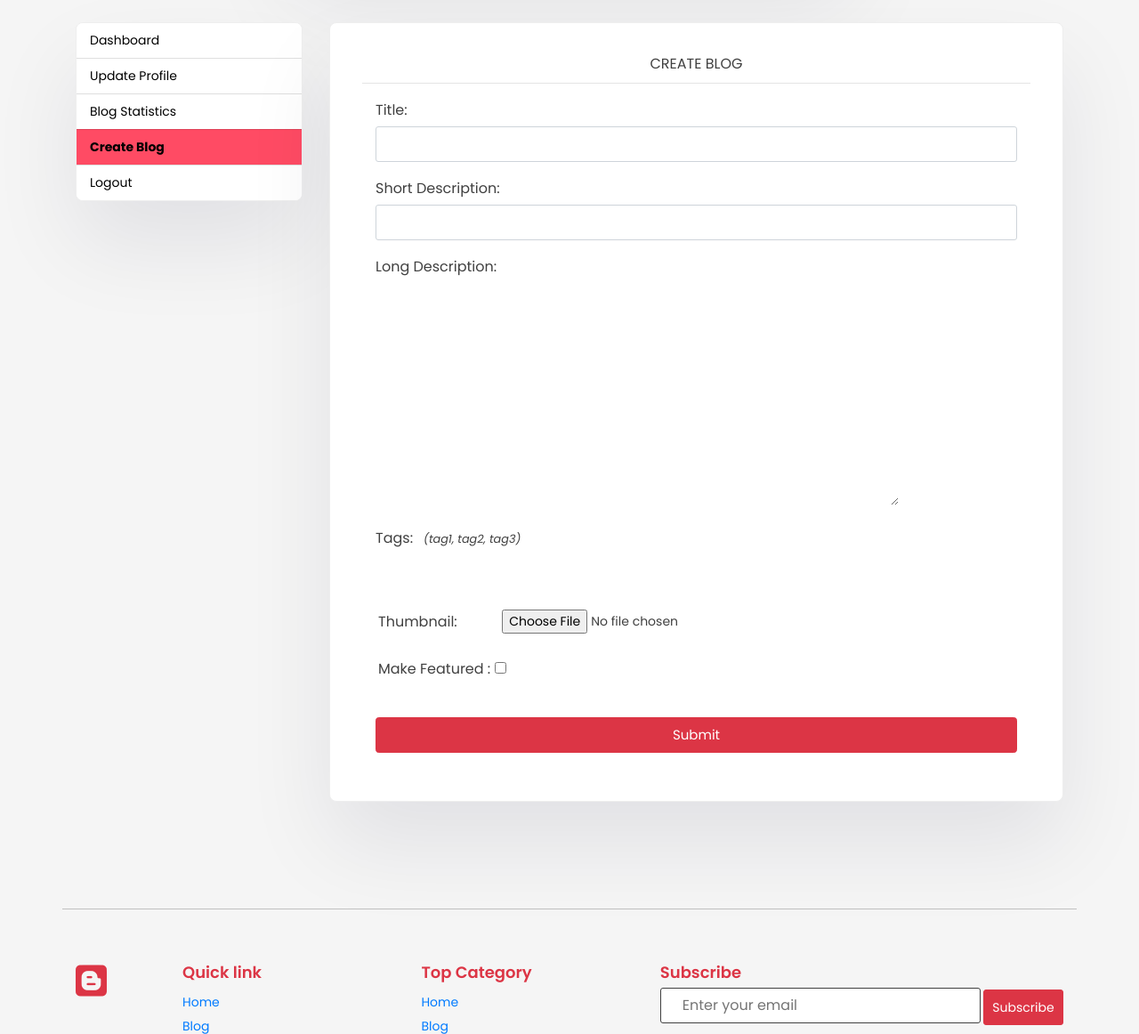
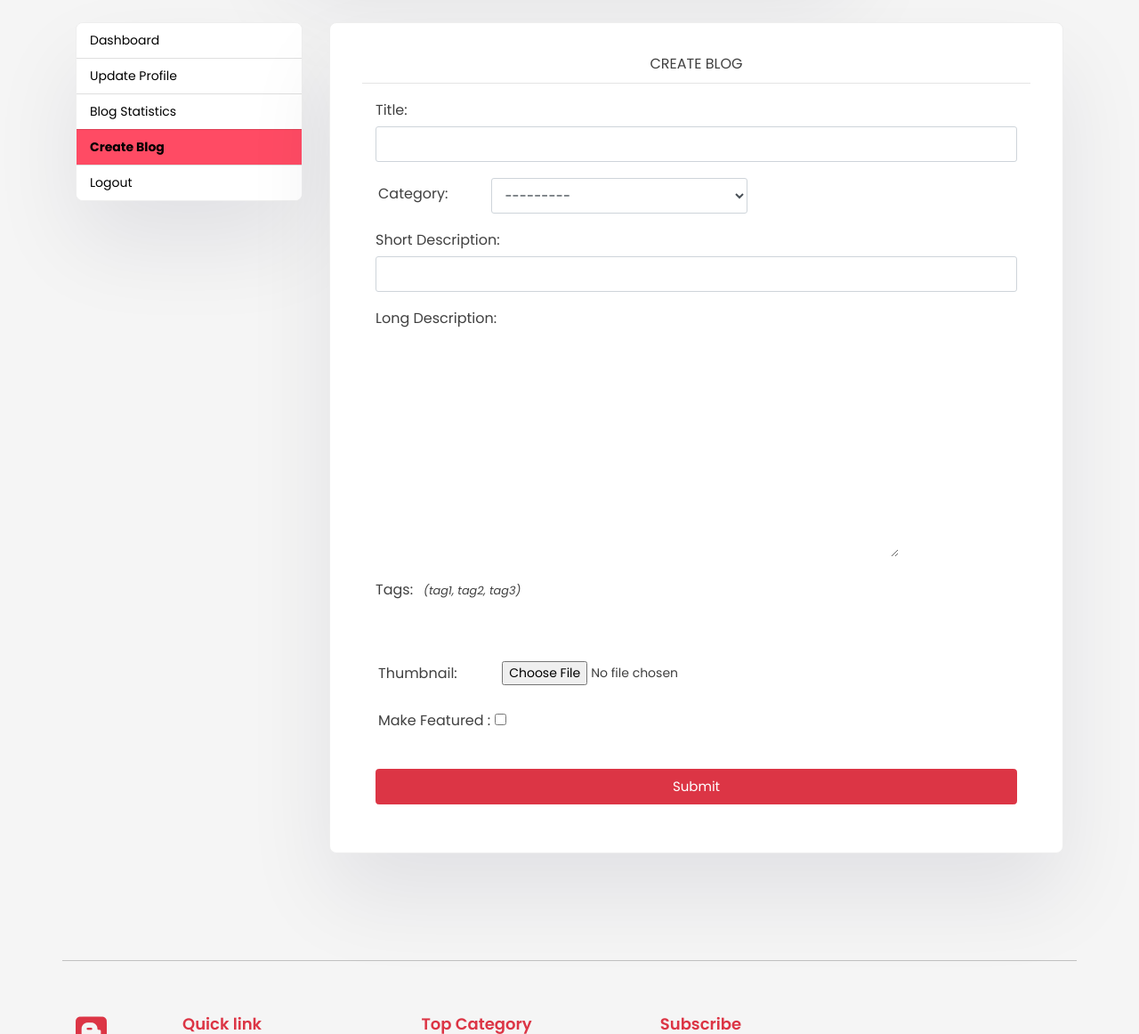
Before and after one commit to Sagar4437/Blog-iT, a Django app: page /create-blog/ in a window 1280 px wide. Shown: the part 385-1547 px from the top of the page at 89% size. Run offline with Django 4.2, Linux system fonts and the light colour scheme; data that the repository does not hold is empty; some libraries are stand-ins or nearby versions.

Commit message:
Added category model, modify user model,

```diff
--- a/account/models.py
+++ b/account/models.py
@@ -46,6 +46,8 @@ class User(AbstractBaseUser,PermissionsMixin):
     username = models.CharField(max_length=50,unique=True)
     email = models.EmailField(max_length=100, unique=True)
     phone_number = models.CharField(max_length=12, blank=True)
+    image = models.ImageField(upload_to='user_profile/',blank=True)
+    about = models.CharField(max_length=200,blank=True)
 
     # required field
     date_joined = models.DateTimeField(auto_now_add=True)
@@ -70,3 +72,7 @@ class User(AbstractBaseUser,PermissionsMixin):
 
     def has_module_perms(self, app_label):
         return True
+
+    @property
+    def full_name(self):
+        return self.first_name.capitalize()+' '+self.last_name.capitalize()
--- a/app/admin.py
+++ b/app/admin.py
@@ -1,8 +1,12 @@
 from django.contrib import admin
-from . models import Blog
+from . models import Blog,Category
 # Register your models here.
 
 class BlogAdmin(admin.ModelAdmin):
     list_display = ['title','short_description','views','likes','created_at','updated_at']
 
+class CategoryAdmin(admin.ModelAdmin):
+    list_display = ['name']
+
 admin.site.register(Blog,BlogAdmin)
+admin.site.register(Category,CategoryAdmin)
--- a/app/forms.py
+++ b/app/forms.py
@@ -1,12 +1,13 @@
 from django import forms
-from . models import Blog
+from . models import Blog, Category
 from taggit.forms import TagField
 class CreateBlogForm(forms.ModelForm):
     title = forms.CharField(widget=forms.TextInput(attrs={'style':"font-size:14px; padding:10px",'class':"form-control"}))
     short_description = forms.CharField(widget=forms.TextInput(attrs={'class':"form-control",'style':"font-size:14px; padding:10px"}))
     tags = TagField(widget=forms.TextInput(attrs={'class':"form-control",'style':"font-size:14px; padding:10px"}))
     image = forms.ImageField(widget=forms.FileInput(attrs={'style':'width:100%;border-color:#CED4DA;font-size:14px; margin-left:5px; padding:10px'}))
+    category = forms.ModelChoiceField(queryset=Category.objects.all(), widget=forms.Select(attrs={'class': 'form-control','style':"font-size:14px; padding:10px; height:40px"}))
 
     class Meta:
         model = Blog
-        fields = ['title','short_description','image','long_description','is_featured','tags']
+        fields = ['title','short_description','image','long_description','is_featured','tags','category']
--- a/app/models.py
+++ b/app/models.py
@@ -9,9 +9,12 @@ class Category(models.Model):
     name = models.CharField(max_length=20, blank=False, unique=True)
     created_at = models.DateTimeField(auto_now_add=True)
     updated_at = models.DateTimeField(auto_now=True)
+
+    def __str__(self):
+        return self.name
 class Blog(models.Model):
     created_by = models.ForeignKey(User,on_delete=models.CASCADE,default=None,blank=False)
-    # category = models.ForeignKey(Category, on_delete=models.CASCADE,default=None,blank=False)
+    category = models.ForeignKey(Category, on_delete=models.CASCADE,default=None,blank=False)
     title = models.CharField(max_length=200)
     slug = models.SlugField(max_length=200,unique=True)
     short_description = models.CharField(max_length=500,blank=False,default=None)
@@ -26,3 +29,6 @@ class Blog(models.Model):
 
     def __str__(self):
         return self.title
+
+    class Meta:
+        ordering = ['-created_at']
--- a/app/views.py
+++ b/app/views.py
@@ -2,7 +2,7 @@ from django.shortcuts import render, redirect, get_object_or_404
 from .forms import CreateBlogForm
 from django.template.defaultfilters import slugify
 from django.contrib import messages
-from .models import Blog
+from .models import Blog, Category
 from taggit.models import Tag, TaggedItem
 from django.db.models import Count
 from django.db.models import Q
@@ -135,6 +135,7 @@ def about(request):
 
 def all_blogs(request):
     blog = Blog.objects.all()
+    categories = Category.objects.all()
     if request.POST:
         blog_name = request.POST.get('blog_name')
         author = request.POST.get('author')
@@ -143,20 +144,18 @@ def all_blogs(request):
         sort_by = request.POST.get('sort_by')
         sort_dir = request.POST.get('sort_dir')
         sort = sort_dir + sort_by.lower()
-        # blog = Blog.objects.filter(created_by__username__icontains=author,title__icontains=blog_name,tags__name__in=tags).order_by(sort)
         blog = blog.order_by(sort)
         if blog_name != '':
             blog = blog.filter(Q(title__icontains=blog_name) | Q(long_description__icontains=blog_name) | Q(short_description__icontains=blog_name) )
         if author != '':
             blog = blog.filter(created_by__username__icontains=author)
         if category != 'all':
-            # blog = blog.filter(#something)
-            pass
-        print(blog)
+            blog = blog.filter(category__name=category)
 
 
     context = {
         'blogs':blog[:6],
+        'category':categories,
     }
 
     return render(request,'app/allblogs.html',context)
--- a/templates/app/allblogs.html
+++ b/templates/app/allblogs.html
@@ -42,7 +42,7 @@
         <div class="card my-card">
           <div class="post-img">
             <img src="{{blog.image.url}}" alt="" />
-            <div class="tag">Category</div>
+            <div class="tag">{{blog.category}}</div>
           </div>
           <div class="card-content">
             <h3 style="height:50px;">
--- a/templates/app/create_blog.html
+++ b/templates/app/create_blog.html
@@ -9,6 +9,14 @@
       <label class="control-label col-sm-2">Title:</label>
       <div class="col-sm-12">
         {{form.title}}
+      </div>
+    </div>
+    <div class="form-group mt-4 mb-4" style="font-size:16px">
+      <div class="row " style="margin-left:3px">
+        <label class="col-2 mt-2">Category:</label>
+        <div class="col-sm-5">
+          {{form.category}}
+        </div>
       </div>
     </div>
     <div class="form-group mt-4 mb-4" style="font-size:16px">
--- a/templates/app/home.html
+++ b/templates/app/home.html
@@ -36,7 +36,7 @@
       </div>
       <div class="post-content">
         <div class="cetagory">
-          <p style="margin-bottom: 0rem">Category name</p>
+          <p style="margin-bottom: 0rem">{{featured_blog.category}}</p>
         </div>
         <h1>
           {{featured_blog.title}}
@@ -59,7 +59,7 @@
         <div class="card my-card">
           <div class="post-img">
             <img src="{{blog.image.url}}" alt="" />
-            <div class="tag">Tag name</div>
+            <div class="tag">{{blog.category}}</div>
           </div>
           <div class="track text-center mt-3 mb-0">
             <i class="uil uil-users-alt ml-3"></i>
@@ -103,7 +103,7 @@
       <div class="card my-card">
         <div class="post-img">
           <img src="{{blog.image.url}}" alt="" />
-          <div class="tag">Tag name</div>
+          <div class="tag">{{blog.category}}</div>
         </div>
         <div class="track text-center mt-3 mb-0">
           <i class="uil uil-users-alt ml-3"></i>
```
Also changed, not shown: templates/include/filter.html (+4 -4 lines), account/migrations - Copy/0001_initial.py (renamed from account/migrations/0001_initial.py), account/migrations - Copy/__init__.py (added), account/migrations/0002_user_about_user_image.py (added), app/migrations/0001_initial.py, app/migrations/0002_alter_blog_long_description.py (deleted), app/migrations/0002_alter_blog_options_alter_blog_category.py (added), app/migrations/0003_category_blog_tags.py (deleted).
